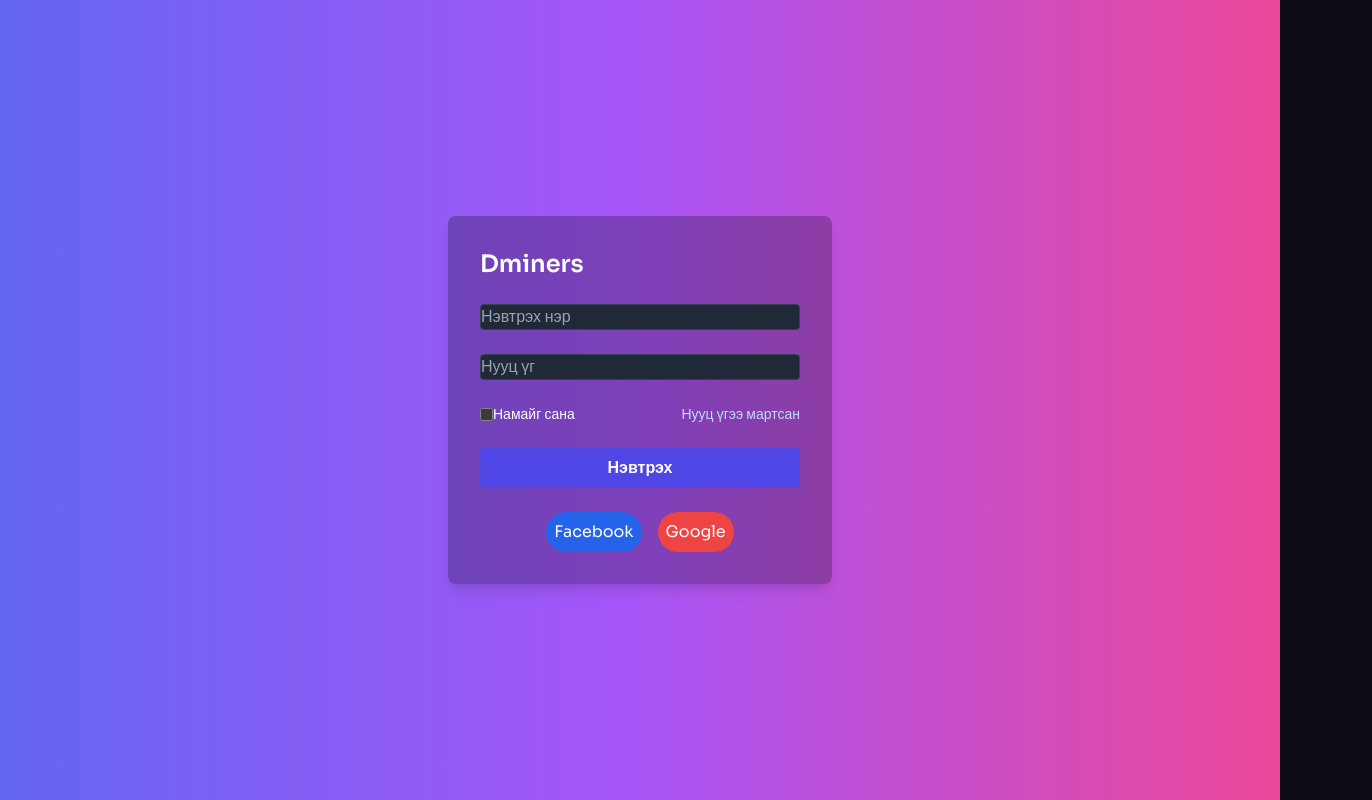
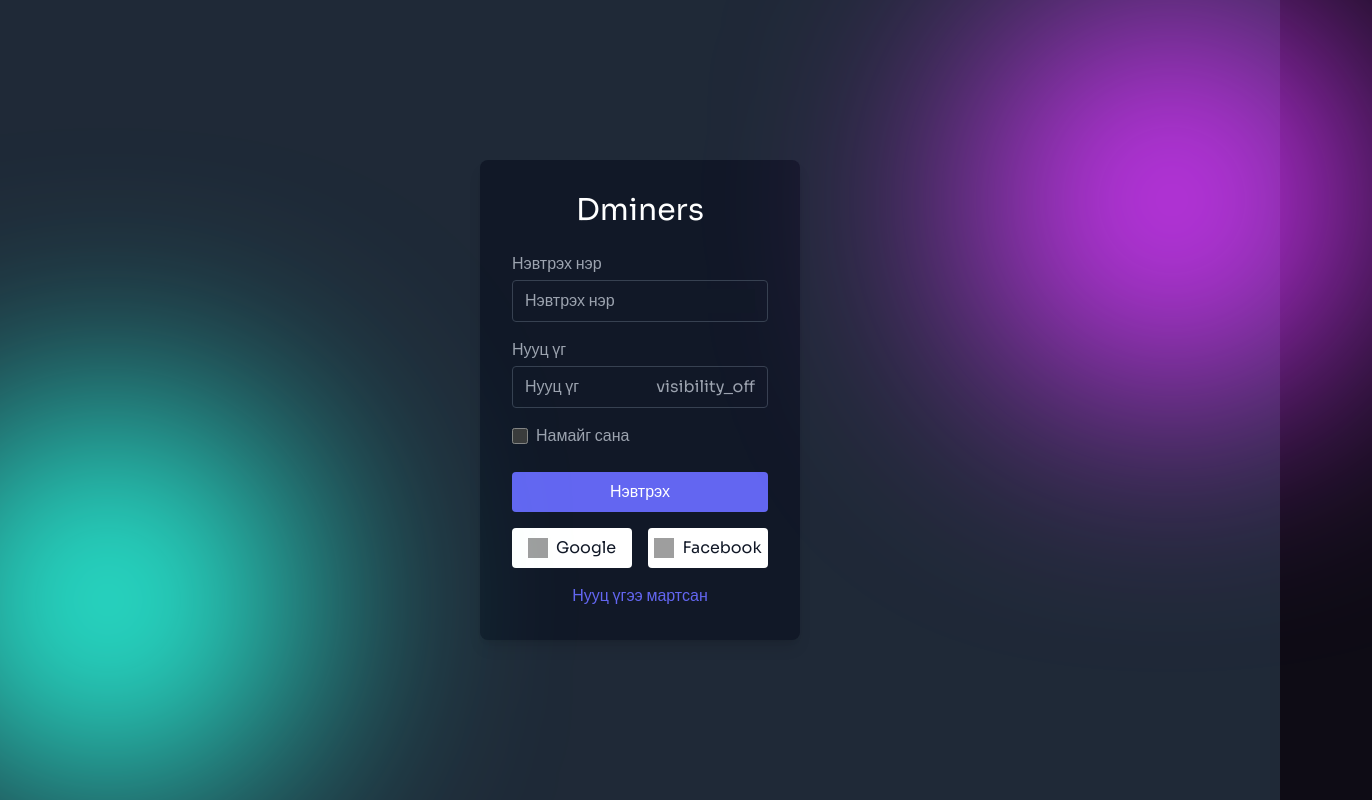
Before and after one commit to brainGP/Miners, a React (Vite) app: page /login in a window 1280 px wide. Shown: the whole page, 1372 px wide, since content can reach past the window. Built offline with nearby package versions, Linux system fonts and the light colour scheme; grey boxes are pictures that could not be loaded.

Commit message:
Login bg

```diff
--- a/src/components/Header.jsx
+++ b/src/components/Header.jsx
@@ -115,10 +115,13 @@ const Header = () => {
         >
           Бүртгүүлэх
         </a>
-        <Button className="hidden lg:flex" href="/Login">
+
+        <Button
+          className="hidden lg:flex undefined gradientButton relative bg-dark rounded-[4px] hover:before:blur  before:transition before:ease-in-out before:duration-300"
+          href="/Login"
+        >
           Нэвтрэх
         </Button>
-
         <Button
           className="ml-auto lg:hidden"
           px="px-3"
--- a/src/components/Login.jsx
+++ b/src/components/Login.jsx
@@ -31,42 +31,83 @@ const Login = () => {
   };
 
   return (
-    <div className="min-h-screen flex items-center justify-center bg-gradient-to-r from-indigo-500 via-purple-500 to-pink-500">
-      <div className="bg-black bg-opacity-25 p-8 rounded-lg shadow-lg max-w-sm w-full">
-        <div className="flex flex-col space-y-6">
-          <h1 className="text-white text-2xl font-bold">Dminers</h1>
+    <div className="bg-gray-800 flex items-center justify-center min-h-screen">
+      <div className="bg-gray-900 p-8 rounded-lg shadow-lg w-80">
+        <div className="w-[400px] h-[400px] bg-[#D735FF] absolute -right-[92px] top-0 blur-[120px] rounded-full "></div>
+        <div className="w-[400px] h-[400px] bg-[#28FFE2] absolute -left-[92px] bottom-0 blur-[120px] rounded-full "></div>
+        <h2 className="text-3xl text-center text-white mb-6">Dminers</h2>
+        <form>
+          <div className="mb-4">
+            <label className="block text-gray-400" for="username">
+              Нэвтрэх нэр
+            </label>
+            <div className="flex items-center border border-gray-700 px-3 py-2 mt-1 relative bg-dark rounded-[4px] hover:before:blur  before:transition before:ease-in-out before:duration-300">
               <input
+                id="username"
                 type="text"
+                className="bg-gray-900 text-white w-full outline-none"
                 placeholder="Нэвтрэх нэр"
-            className="input text-white bg-gray-800 rounded border border-gray-700"
               />
+            </div>
+          </div>
+          <div className="mb-4">
+            <label className="block text-gray-400" for="password">
+              Нууц үг
+            </label>
+            <div className="flex items-center border border-gray-700 rounded px-3 py-2 mt-1">
               <input
+                id="password"
                 type="password"
+                className="bg-gray-900 text-white w-full outline-none"
                 placeholder="Нууц үг"
-            className="input text-white bg-gray-800 rounded border border-gray-700"
               />
-          <div className="flex items-center justify-between">
-            <label className="flex items-center text-sm text-white">
-              <input type="checkbox" className="checkbox" />
+              <span className="material-icons text-gray-400 ml-2 cursor-pointer">
+                visibility_off
+              </span>
+            </div>
+          </div>
+          <div className="flex items-center mb-6">
+            <input
+              id="remember"
+              type="checkbox"
+              className="text-indigo-600 focus:ring-indigo-500 h-4 w-4 rounded"
+            />
+            <label for="remember" class="ml-2 block text-gray-400">
               Намайг сана
             </label>
-            <a href="#" className="text-sm text-blue-200 hover:text-blue-400">
+          </div>
+          <button
+            type="submit"
+            className="w-full bg-indigo-500 text-white py-2 rounded hover:bg-indigo-600 focus:outline-none focus:ring-2 focus:ring-indigo-500 focus:ring-opacity-50"
+          >
+            Нэвтрэх
+          </button>
+        </form>
+        <div className="flex items-center justify-between mt-4">
+          <button className="bg-white text-gray-900 py-2 px-4 rounded flex items-center w-full justify-center mr-2">
+            <img
+              src="https://www.svgrepo.com/show/355037/google.svg"
+              className="h-5 w-5 mr-2"
+              alt="Google"
+            />
+            Google
+          </button>
+          <button class="bg-white text-gray-900 py-2 px-4 rounded flex items-center w-full justify-center ml-2">
+            <img
+              src="https://www.svgrepo.com/show/157810/facebook.svg"
+              className="h-5 w-5 mr-2"
+              alt="Facebook"
+            />
+            Facebook
+          </button>
+        </div>
+        <div className="text-center mt-4">
+          <a href="#" class="text-indigo-500 hover:underline">
             Нууц үгээ мартсан
           </a>
         </div>
-          <button className="btn bg-indigo-600 hover:bg-indigo-700 text-white font-bold py-2 px-4 rounded">
-            Нэвтрэх
-          </button>
-          <div className="flex justify-center space-x-4">
-            <button className="p-2 rounded-full text-white bg-blue-600">
-              <i className="fab fa-facebook-f"></i> Facebook
-            </button>
-            <button className="p-2 rounded-full text-white bg-red-500">
-              <i className="fab fa-google"></i> Google
-            </button>
       </div>
-        </div>
-      </div>
+      <script src="https://fonts.googleapis.com/icon?family=Material+Icons"></script>
     </div>
   );
 };
```
Lines whose indentation alone changed are shown as unchanged.
